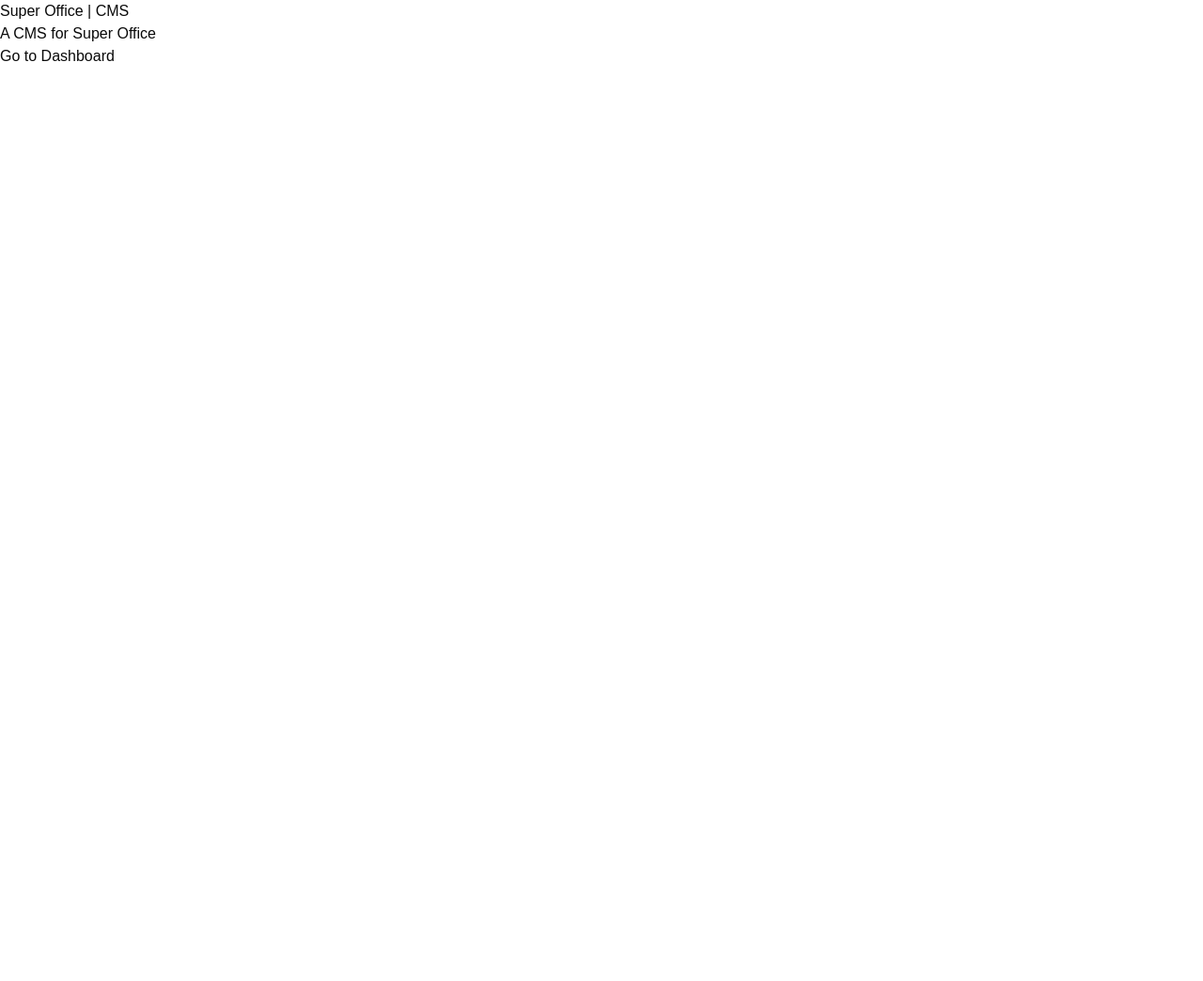
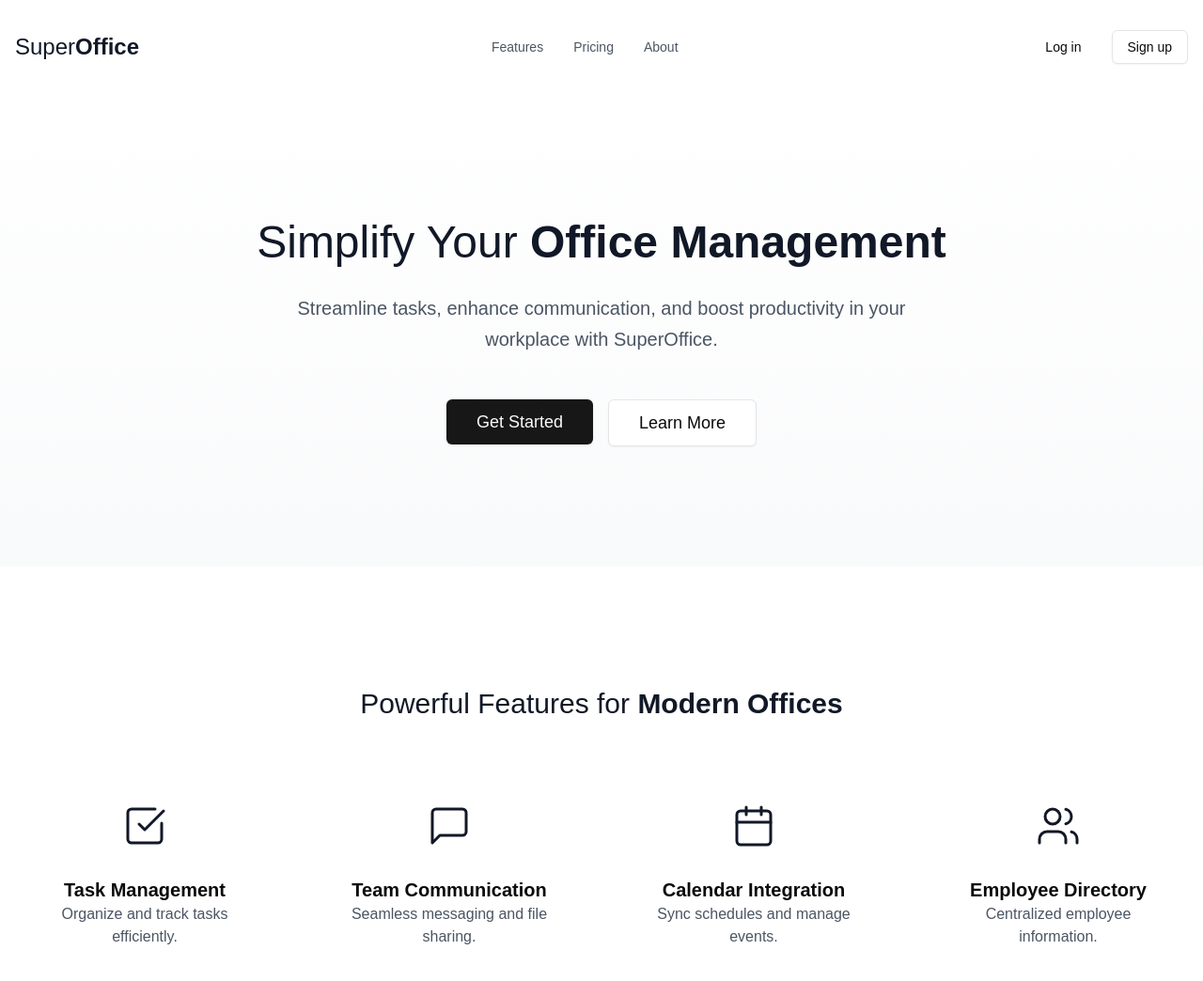
Before and after one commit to super-demo/cms, a Next.js app: page / in a window 1280 px wide. Shown: the top 1044 px of the page at 94% size. Before the commit the page ends 800 px from the top, so only its background shows below. Built offline with nearby package versions, Linux system fonts and the light colour scheme.

Commit message:
feat(*): make ui page

```diff
--- a/src/app/page.tsx
+++ b/src/app/page.tsx
@@ -1,15 +1,159 @@
 "use client"
 
+import { Calendar, CheckSquare, MessageSquare, Users } from "lucide-react"
+import Link from "next/link"
+
 import ContainerLayout from "@/components/layout/container"
+import { Button } from "@/components/ui/button"
+import { Card, CardContent, CardHeader } from "@/components/ui/card"
 
 export default function Home() {
+  const features = [
+    {
+      name: "Task Management",
+      description: "Organize and track tasks efficiently.",
+      icon: CheckSquare
+    },
+    {
+      name: "Team Communication",
+      description: "Seamless messaging and file sharing.",
+      icon: MessageSquare
+    },
+    {
+      name: "Calendar Integration",
+      description: "Sync schedules and manage events.",
+      icon: Calendar
+    },
+    {
+      name: "Employee Directory",
+      description: "Centralized employee information.",
+      icon: Users
+    }
+  ]
+
   return (
     <ContainerLayout>
-      <h1>Super Office | CMS</h1>
-      <p>A CMS for Super Office</p>
-      <a href="/organization/template/dashboard">
-        <p>Go to Dashboard</p>
-      </a>
+      <div className="flex min-h-screen flex-col bg-white">
+        <header className="py-8">
+          <div className="container mx-auto flex items-center justify-between px-4">
+            <Link href="/" className="text-2xl font-light text-gray-900">
+              Super<span className="font-semibold">Office</span>
+            </Link>
+            <nav className="hidden space-x-8 md:flex">
+              <Link
+                href="#features"
+                className="text-sm text-gray-600 transition-colors hover:text-gray-900"
+              >
+                Features
+              </Link>
+              <Link
+                href="#"
+                className="text-sm text-gray-600 transition-colors hover:text-gray-900"
+              >
+                Pricing
+              </Link>
+              <Link
+                href="#"
+                className="text-sm text-gray-600 transition-colors hover:text-gray-900"
+              >
+                About
+              </Link>
+            </nav>
+            <div className="flex items-center space-x-4">
+              <Button variant="ghost" className="text-sm" asChild>
+                <Link href="/sign">Log in</Link>
+              </Button>
+              <Button variant="outline" className="text-sm" asChild>
+                <Link href="/sign">Sign up</Link>
+              </Button>
+            </div>
+          </div>
+        </header>
+        <main className="flex-grow">
+          <div className="bg-gradient-to-b from-white to-gray-50 py-32 text-center">
+            <div className="container mx-auto px-4">
+              <h1 className="mb-6 text-5xl font-light leading-tight text-gray-900">
+                Simplify Your{" "}
+                <span className="font-semibold">Office Management</span>
+              </h1>
+              <p className="mx-auto mb-12 max-w-2xl text-xl leading-relaxed text-gray-600">
+                Streamline tasks, enhance communication, and boost productivity
+                in your workplace with SuperOffice.
+              </p>
+              <div className="flex justify-center space-x-4">
+                <Button size="lg" className="px-8 py-6 text-lg" asChild>
+                  <Link href="/organization">Get Started</Link>
+                </Button>
+                <Button
+                  variant="outline"
+                  size="lg"
+                  className="px-8 py-6 text-lg"
+                >
+                  Learn More
+                </Button>
+              </div>
+            </div>
+          </div>
+          <div className="py-32" id="features">
+            <div className="container mx-auto px-4">
+              <h2 className="mb-16 text-center text-3xl font-light text-gray-900">
+                Powerful Features for{" "}
+                <span className="font-semibold">Modern Offices</span>
+              </h2>
+              <div className="grid grid-cols-1 gap-12 md:grid-cols-2 lg:grid-cols-4">
+                {features.map((feature) => (
+                  <Card
+                    key={feature.name}
+                    className="border-0 bg-transparent shadow-none"
+                  >
+                    <CardHeader className="pb-0 text-center">
+                      <feature.icon
+                        className="mx-auto mb-6 h-12 w-12 text-gray-900"
+                        strokeWidth={1.5}
+                      />
+                      <h3 className="mb-2 text-xl font-semibold">
+                        {feature.name}
+                      </h3>
+                    </CardHeader>
+                    <CardContent>
+                      <p className="text-center text-gray-600">
+                        {feature.description}
+                      </p>
+                    </CardContent>
+                  </Card>
+                ))}
+              </div>
+            </div>
+          </div>
+          <div className="bg-gray-900 py-24">
+            <div className="container mx-auto px-4 text-center">
+              <h2 className="mb-6 text-3xl font-light text-white">
+                Ready to{" "}
+                <span className="font-semibold">streamline your office</span>?
+              </h2>
+              <p className="mx-auto mb-10 max-w-2xl text-xl text-gray-400">
+                Start your free trial today and experience the difference
+                OfficeFlow can make in your workplace.
+              </p>
+              <Button
+                size="lg"
+                className="bg-white px-8 py-6 text-lg text-gray-900 hover:bg-gray-100"
+              >
+                Get started
+              </Button>
+            </div>
+          </div>
+        </main>
+        <footer className="bg-white py-16">
+          <div className="container mx-auto px-4">
+            <div className="flex flex-col items-center justify-between md:flex-row">
+              <p className="mb-4 text-sm text-gray-600 md:mb-0">
+                2024 SuperOffice, All rights reserved.
+              </p>
+            </div>
+          </div>
+        </footer>
+      </div>
     </ContainerLayout>
   )
 }
--- a/src/app/sign/page.tsx
+++ b/src/app/sign/page.tsx
@@ -47,34 +47,12 @@ export default function AuthenticationPage() {
         <div className="flex h-screen w-full items-center justify-center px-4">
           <Card className="mx-auto max-w-sm">
             <CardHeader>
-              <CardTitle className="text-2xl">Login</CardTitle>
+              <CardTitle className="text-2xl">Oops!</CardTitle>
               <CardDescription>
-                Login with your Google account to access the
+                Sorry, this page is not available on mobile devices.
               </CardDescription>
             </CardHeader>
-            <CardContent>
-              <div className="grid gap-4">
-                <Button
-                  type="submit"
-                  className="w-full"
-                  onClick={HandleSignWithGoogle}
-                >
-                  Login with Google
-                </Button>
-                <Button variant="outline" className="w-full" asChild>
-                  <Link href="/">Back</Link>
-                </Button>
-              </div>
-              <div className="mt-4 flex justify-center gap-1 text-center text-sm">
-                Don&apos;t have an account?{" "}
-                <div
-                  className="cursor-pointer underline"
-                  onClick={HandleSignWithGoogle}
-                >
-                  Sign up
-                </div>
-              </div>
-            </CardContent>
+            <CardContent></CardContent>
           </Card>
         </div>
       </div>
@@ -106,7 +84,9 @@ export default function AuthenticationPage() {
           <div className="relative z-20 mt-auto">
             <blockquote className="space-y-2">
               <p className="text-lg">
-                &ldquo;This application for manage your office.&rdquo;
+                &ldquo; This application simplifies and enhances office
+                management, ensuring smoother operations and better
+                organization.&rdquo;
               </p>
               <footer className="text-sm">NOPNAPATN & THYMS-C.</footer>
             </blockquote>
```
